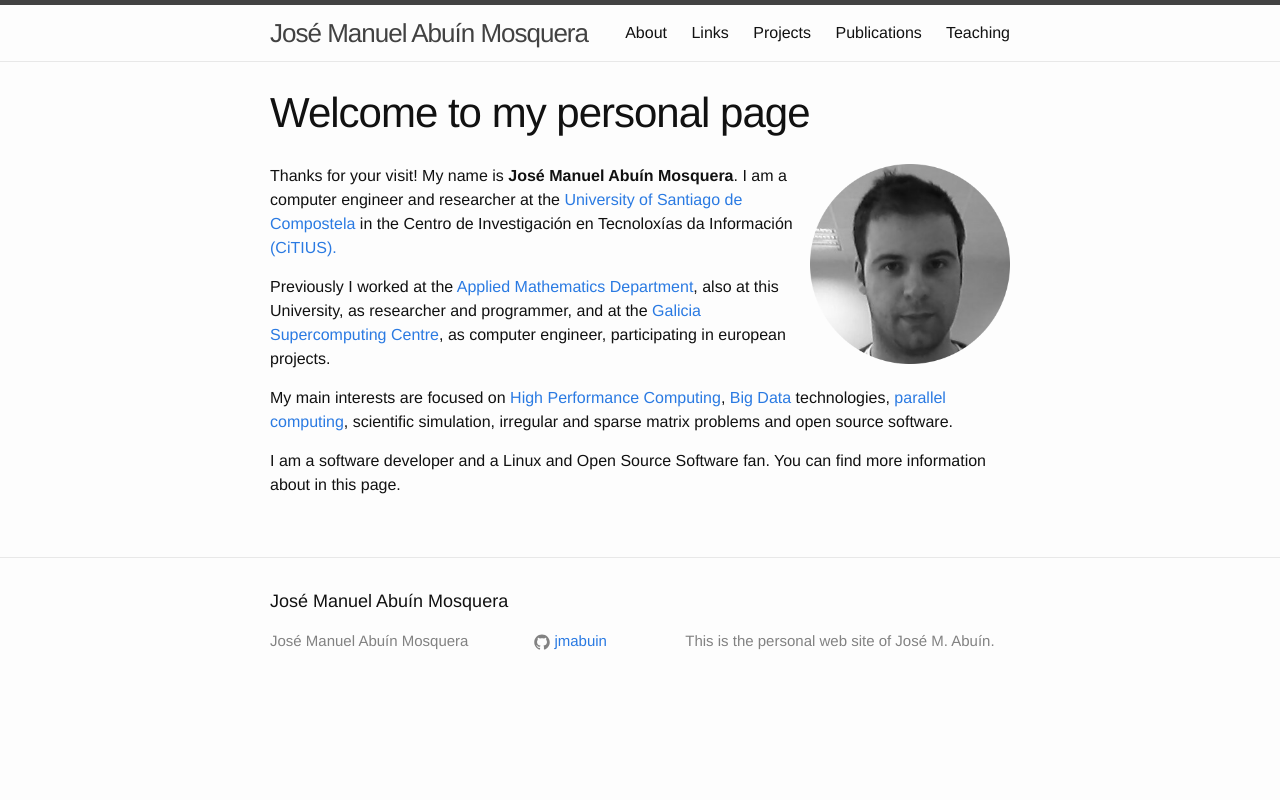
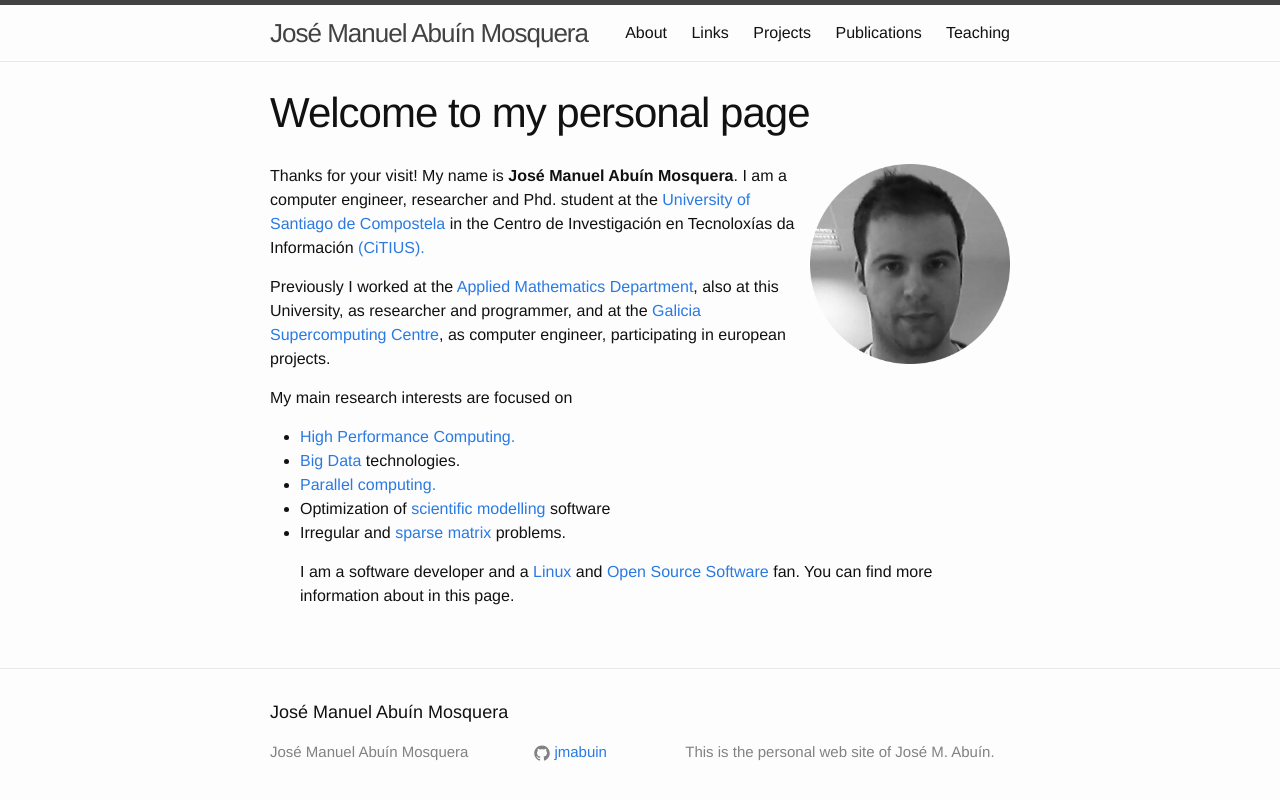
Before and after one commit to jmabuin/jmabuin.github.io, a Jekyll site: the page built from index.html, in a window 1280 px wide. Shown: the top 800 px of the page. Built offline with Jekyll 4.4.1, drawn with Linux system fonts in a browser that asks for light colours.

Commit message:
Links added

```diff
--- a/index.html
+++ b/index.html
@@ -25,12 +25,18 @@ layout: default
 </header>
 <div class="post-content">
 <img src="images/Rounded-Me.png" alt="This is me" style="width:200px;height:200px;float: right;">
-<p>Thanks for your visit! My name is <b>José Manuel Abuín Mosquera</b>. I am a computer engineer and researcher at the <a href="http://www.usc.es" target="_blank">University of Santiago de Compostela</a> in the Centro de Investigación en Tecnoloxías da Información <a href = "http://citius.usc.es" target="_blank">(CiTIUS).</a></p>
+<p>Thanks for your visit! My name is <b>José Manuel Abuín Mosquera</b>. I am a computer engineer, researcher and Phd. student at the <a href="http://www.usc.es" target="_blank">University of Santiago de Compostela</a> in the Centro de Investigación en Tecnoloxías da Información <a href = "http://citius.usc.es" target="_blank">(CiTIUS).</a></p>
 
 <p>Previously I worked at the <a href="http://www.usc.es/dmafm/" target="_blank">Applied Mathematics Department</a>, also at this University, as researcher and programmer, and at the <a href="http://www.cesga.es" target="_blank">Galicia Supercomputing Centre</a>, as computer engineer, participating in european projects.</p>
 
-<p>My main interests are focused on <a href="https://en.wikipedia.org/wiki/Supercomputer" target="_blank">High Performance Computing</a>, <a href="https://en.wikipedia.org/wiki/Big_data" target="_blank">Big Data</a> technologies, <a href="https://en.wikipedia.org/wiki/Parallel_computing" target="_blank">parallel computing</a>, scientific simulation, irregular and sparse matrix problems and open source software.</p>
+<p>My main research interests are focused on <ul>
+<li><a href="https://en.wikipedia.org/wiki/Supercomputer" target="_blank">High Performance Computing.</a></li>
+<li><a href="https://en.wikipedia.org/wiki/Big_data" target="_blank">Big Data</a> technologies.</li>
+<li><a href="https://en.wikipedia.org/wiki/Parallel_computing" target="_blank">Parallel computing.</a></li>
+<li>Optimization of <a href="https://en.wikipedia.org/wiki/Scientific_modelling" target="_blank">scientific modelling</a> software</li>
+<li>Irregular and <a href="https://en.wikipedia.org/wiki/Sparse_matrix" target="_blank">sparse matrix</a> problems.</li>
+</p>
 
-<p>I am a software developer and a Linux and Open Source Software fan. You can find more information about in this page.</p>
+<p>I am a software developer and a <a href="https://en.wikipedia.org/wiki/Linux" target="_blank">Linux</a> and <a href="https://en.wikipedia.org/wiki/Open-source_software" target="_blank">Open Source Software</a> fan. You can find more information about in this page.</p>
 </div>
 </div>
```
Also changed, not shown: about.md (+1 -1 lines).
